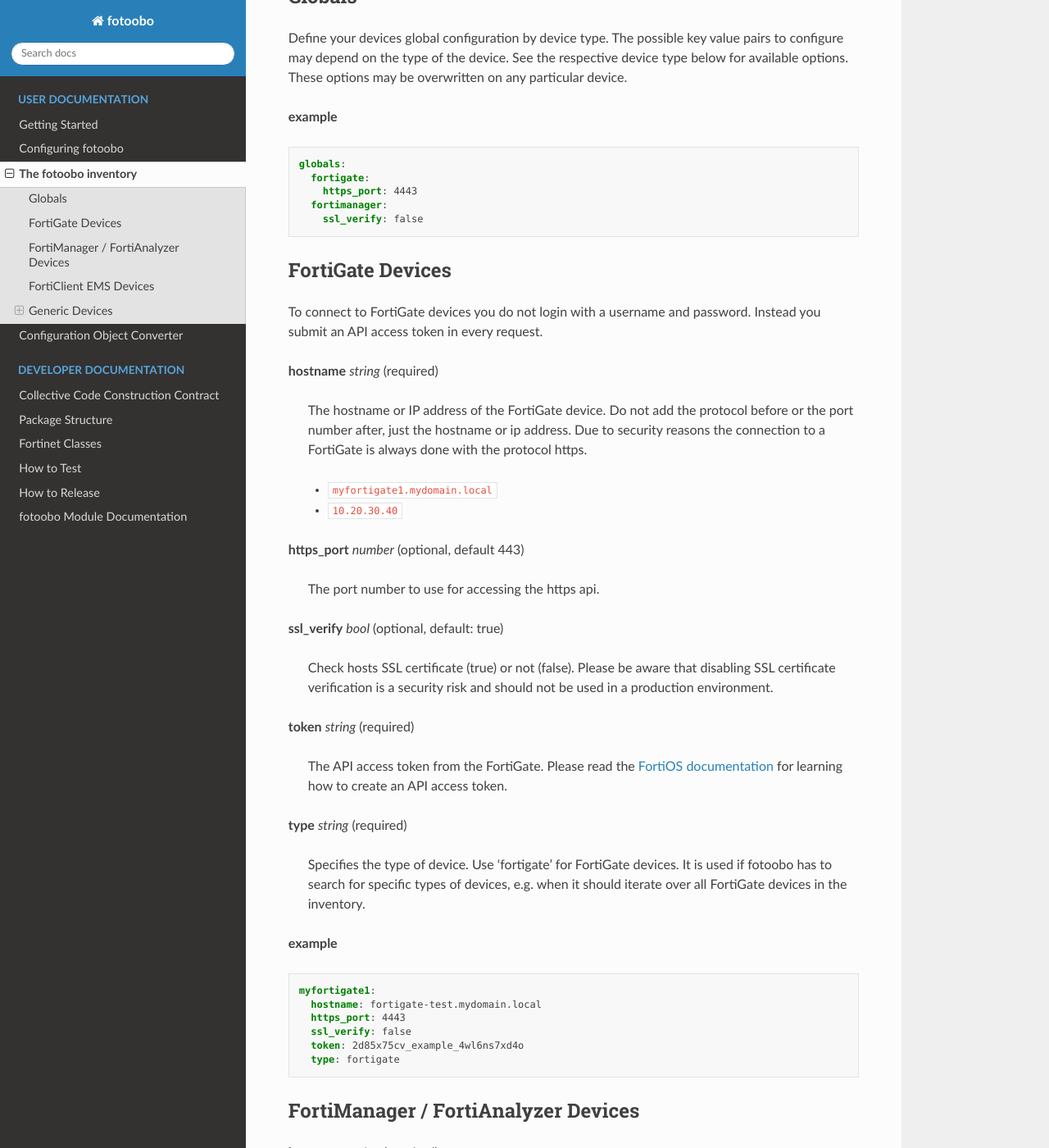
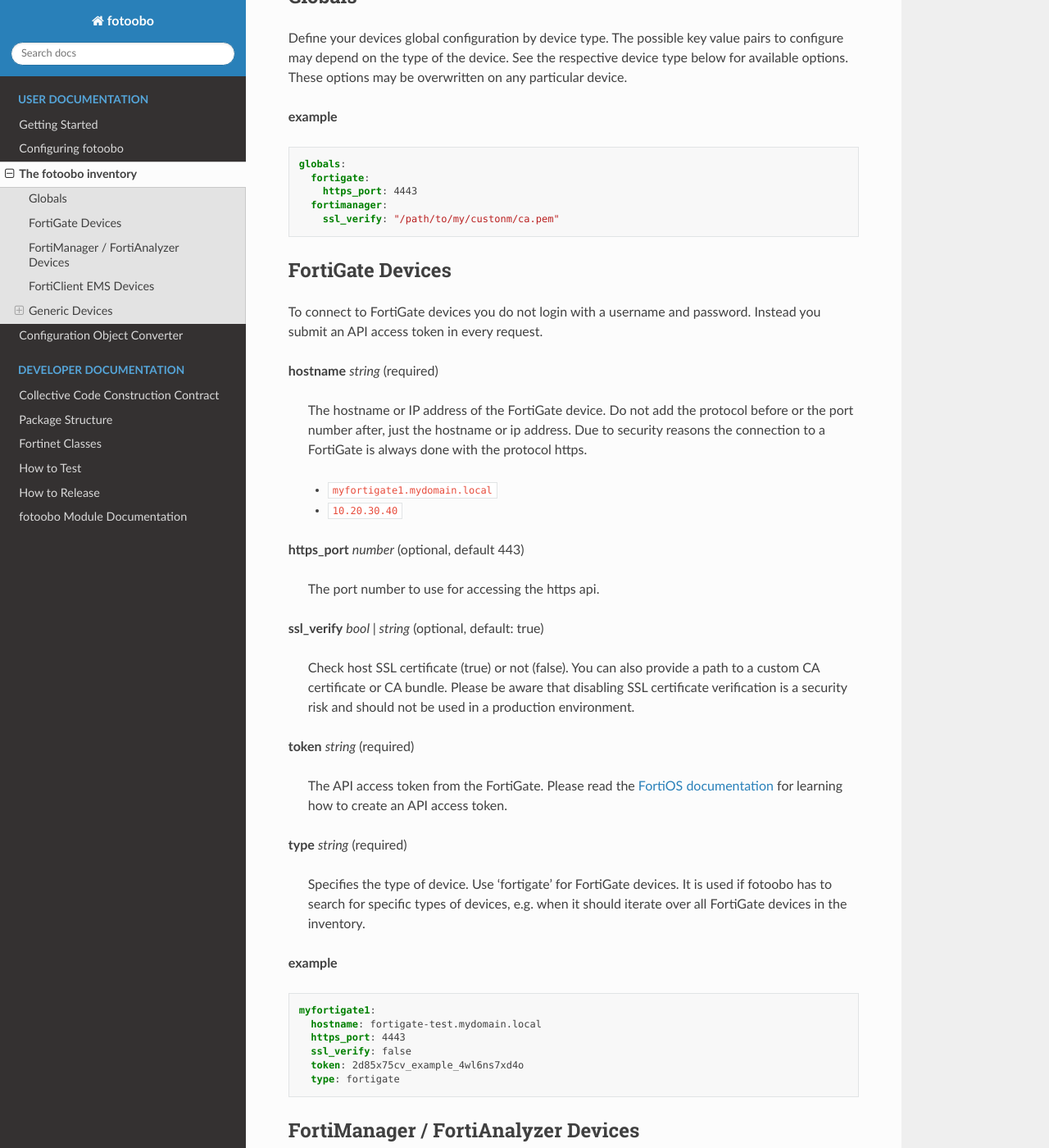
Before and after one commit to migros/fotoobo, a Sphinx documentation site: the page built from docs/source/usage/inventory.rst, in a window 1280 px wide and 1400 px high, scrolled down 1121 px. Shown: the whole window at 82% size. Built offline with Sphinx 7.4.7 and the Read the Docs theme 2.0.0, drawn with Linux system fonts in a browser that asks for light colours; some of the changed text lies outside the part shown.

Commit message:
:sparkles: Add possibility to use a custom CA instead of ssl_verify=false closes #56

```diff
--- a/docs/source/usage/inventory.rst
+++ b/docs/source/usage/inventory.rst
@@ -71,7 +71,7 @@
     fortigate:
       https_port: 4443
     fortimanager:
-      ssl_verify: false
+      ssl_verify: "/path/to/my/custonm/ca.pem"
 
 
 FortiGate Devices
@@ -93,9 +93,10 @@
 
   The port number to use for accessing the https api.
 
-**ssl_verify** *bool* (optional, default: true)
+**ssl_verify** *bool | string* (optional, default: true)
 
-  Check hosts SSL certificate (true) or not (false). Please be aware that disabling SSL certificate
+  Check host SSL certificate (true) or not (false). You can also provide a path to a custom
+  CA certificate or CA bundle. Please be aware that disabling SSL certificate
   verification is a security risk and should not be used in a production environment.
 
 **token** *string* (required)
@@ -143,9 +144,10 @@
 
   The password used to login to the FortiManager or FortiAnalyzer device.
 
-**ssl_verify** *bool* (optional, default: true)
+**ssl_verify** *bool | string* (optional, default: true)
 
-  Check hosts SSL certificate (true) or not (false). Please be aware that disabling SSL certificate
+  Check host SSL certificate (true) or not (false). You can also provide a path to a custom
+  CA certificate or CA bundle. Please be aware that disabling SSL certificate
   verification is a security risk and should not be used in a production environment.
 
 **username** *string* (required)
@@ -197,9 +199,10 @@
 
   The password used to login to the FortiClient EMS.
 
-**ssl_verify** *bool* (optional, default: true)
+**ssl_verify** *bool | string* (optional, default: true)
 
-  Check hosts SSL certificate (true) or not (false). Please be aware that disabling SSL certificate
+  Check host SSL certificate (true) or not (false). You can also provide a path to a custom
+  CA certificate or CA bundle. Please be aware that disabling SSL certificate
   verification is a security risk and should not be used in a production environment.
 
 **username** *string* (required)
```
Also changed, not shown: CHANGELOG.md (+5 -0 lines), 3 other files.
